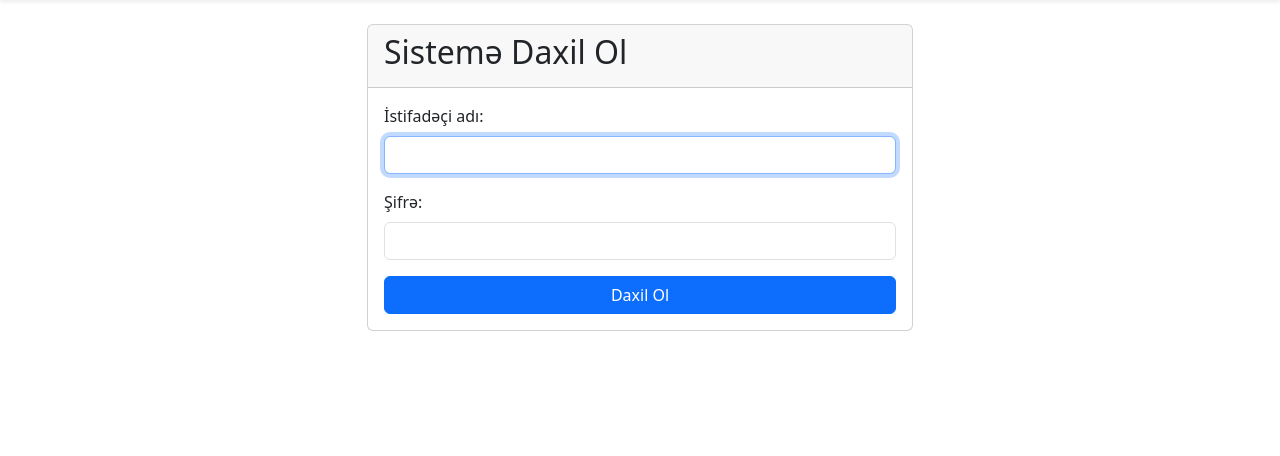
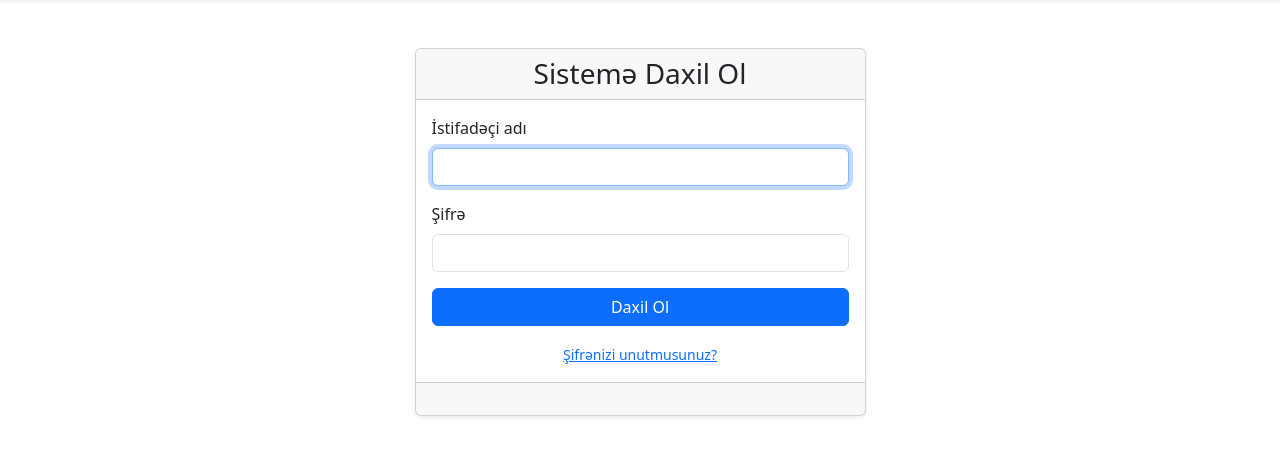
Before and after one commit to MuradoffTehmez/dovlet_qurum_qiymetlendirme, a Django app: page /accounts/login/ in a window 1280 px wide. Shown: the part 56-512 px from the top of the page. Run offline with Django 5.2, Linux system fonts and the light colour scheme.

Commit message:
Improve login form layout and error handling for better user experience

```diff
--- a/templates/registration/login.html
+++ b/templates/registration/login.html
@@ -3,35 +3,46 @@
 {% block title %}Sistemə Daxil Ol{% endblock %}
 
 {% block content %}
-<div class="row justify-content-center">
-    <div class="col-md-6">
-        <div class="card">
-            <div class="card-header">
-                <h2>Sistemə Daxil Ol</h2>
+<div class="row justify-content-center mt-5">
+    <div class="col-md-6 col-lg-5">
+        <div class="card shadow-sm">
+            <div class="card-header text-center">
+                <h3 class="mb-0">Sistemə Daxil Ol</h3>
             </div>
             <div class="card-body">
-                <form method="post">
+                {% if form.errors %}
+                <div class="alert alert-danger" role="alert">
+                    İstifadəçi adı və ya şifrə yanlışdır. Zəhmət olmasa, yenidən cəhd edin.
+                </div>
+                {% endif %}
+
+                <form method="post" novalidate>
                     {% csrf_token %}
 
-                    {% if form.errors %}
-                    <div class="alert alert-danger">
-                        İstifadəçi adı və ya şifrə yanlışdır. Zəhmət olmasa, yenidən cəhd edin.
+                    <div class="mb-3">
+                        <label for="{{ form.username.id_for_label }}" class="form-label">İstifadəçi adı</label>
+                        <input type="text" name="username" class="form-control" autofocus autocapitalize="none"
+                            autocomplete="username" maxlength="150" required id="{{ form.username.id_for_label }}">
                     </div>
-                    {% endif %}
 
                     <div class="mb-3">
-                        <label for="id_username" class="form-label">İstifadəçi adı:</label>
-                        <input type="text" name="username" class="form-control" autofocus autocapitalize="none"
-                            autocomplete="username" maxlength="150" required id="id_username">
-                    </div>
-                    <div class="mb-3">
-                        <label for="id_password" class="form-label">Şifrə:</label>
+                        <label for="{{ form.password.id_for_label }}" class="form-label">Şifrə</label>
                         <input type="password" name="password" class="form-control" autocomplete="current-password"
-                            required id="id_password">
+                            required id="{{ form.password.id_for_label }}">
                     </div>
 
-                    <button type="submit" class="btn btn-primary w-100">Daxil Ol</button>
+                    <div class="d-grid">
+                        <button type="submit" class="btn btn-primary">Daxil Ol</button>
+                    </div>
+
+                    <div class="text-center mt-3">
+                        <a href="{% url 'password_reset' %}" class="small">Şifrənizi unutmusunuz?</a>
+                    </div>
                 </form>
+            </div>
+            <div class="card-footer text-center py-3">
+                <div class="small">
+                </div>
             </div>
         </div>
     </div>
```
